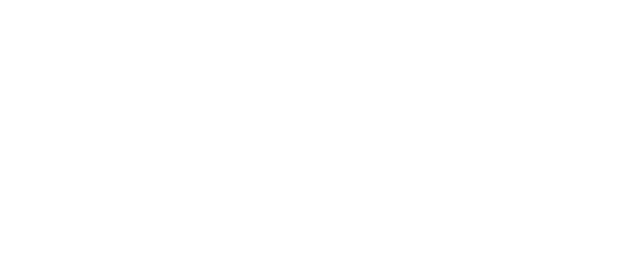
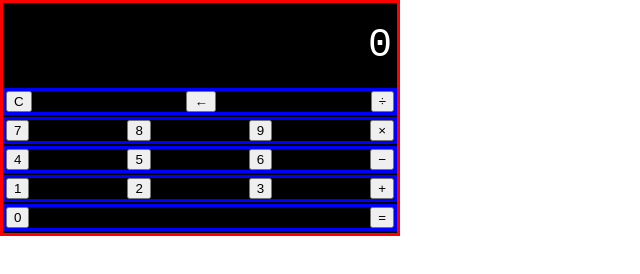
Before and after one commit to hamsebarood/CalculatorProject, a plain HTML site: page index.html in a window 1280 px wide. Shown: the whole page, without its empty margins (0-640 px from the left). Drawn offline with Linux system fonts and the light colour scheme.

Commit message:
added new codes

```diff
--- a/index.html
+++ b/index.html
@@ -8,5 +8,52 @@
 </head>
 <body>
 
+    <div class="wrapper">
+        <section class="screen">
+            0
+        </section>
+
+        <section class="calc-buttons" >
+            <div class="calc-button-row">
+                <button class="cal-button double">C</button>
+                <button class="cal-button">&larr;</button>
+                <button class="cal-button">&divide;</button>
+
+            </div>
+            <div class="calc-button-row">
+                <button class="cal-button">7</button>
+                <button class="cal-button">8</button>
+                <button class="cal-button">9</button>
+                <button class="cal-button">&times;</button>
+            </div>
+            <div class="calc-button-row">
+                <button class="cal-button">4</button>
+                <button class="cal-button">5</button>
+                <button class="cal-button">6</button>
+                <button class="cal-button">&minus;</button>
+            </div>
+            <div class="calc-button-row">
+                <button class="cal-button">1</button>
+                <button class="cal-button">2</button>
+                <button class="cal-button">3</button>
+                <button class="cal-button">&plus;</button>
+            </div>
+            <div class="calc-button-row">
+                <button class="cal-button triple">0</button>
+                <button class="cal-button">&equals;</button>
+            </div>
+
+        </section>
+
+
+
+
+
+    </div>
+
+
+
+
+
 </body>
 </html>
--- a/style.css
+++ b/style.css
@@ -0,0 +1,44 @@
+html {
+    box-sizing: border-box;
+}
+*, *::before,*::after {
+    box-sizing: inherit;
+}
+body {
+    padding: o;
+    margin: 0;
+}
+.wrapper {
+    width: 400px;
+    border: 3px solid red;
+    background-color: black;
+    color: white;
+
+}
+.calc-button-row {
+    border: 3px solid blue;
+    display: flex;
+    flex-flow: row nowrap;
+    justify-content: space-between;
+    margin-bottom: 0.5%;
+}
+.screen {
+    text-align: right;
+    font-family: 'Courier New', Courier, monospace;
+    padding: 20px 5px;
+    font-size: 40px;
+}
+.calc-button {
+    background-color: #d8d9db ;
+    color: black ;
+    border: none;
+    font-size: 40px;
+    height: 100px;
+    flex-basis: 24.5%;
+}
+.calc-button:hover {
+    background-color: #bbbcbe;
+}
+.calc-button:active {
+    background-color: #bbbcb3;
+}
```
